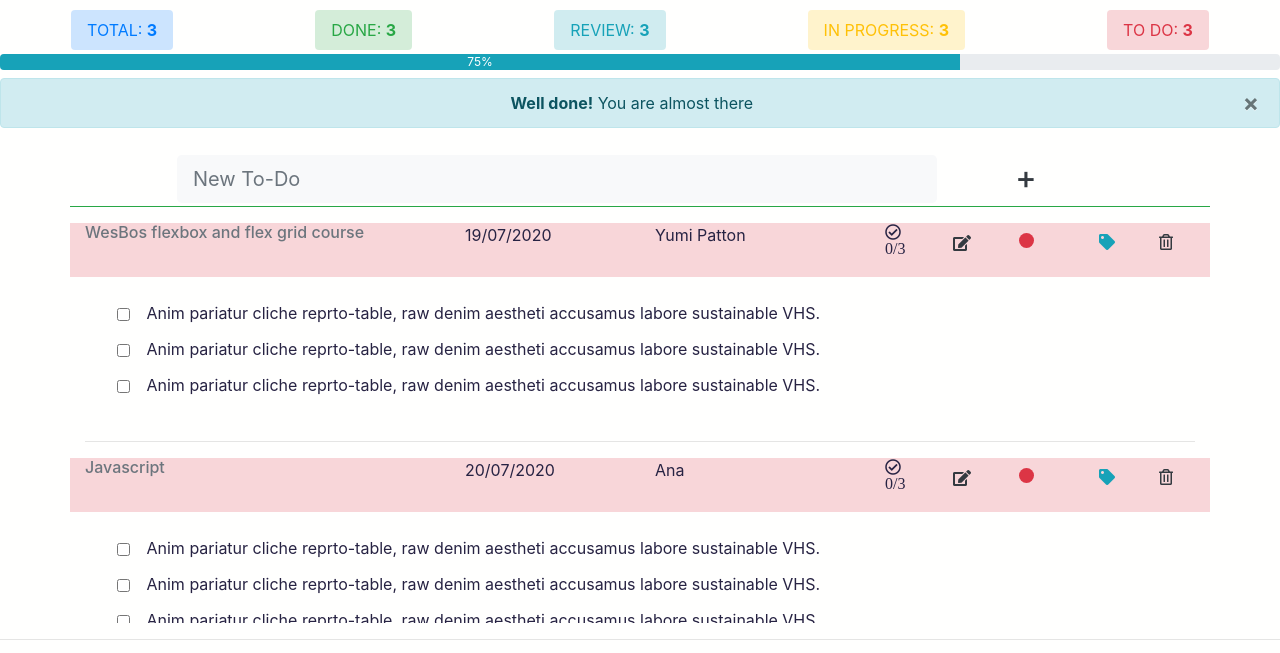
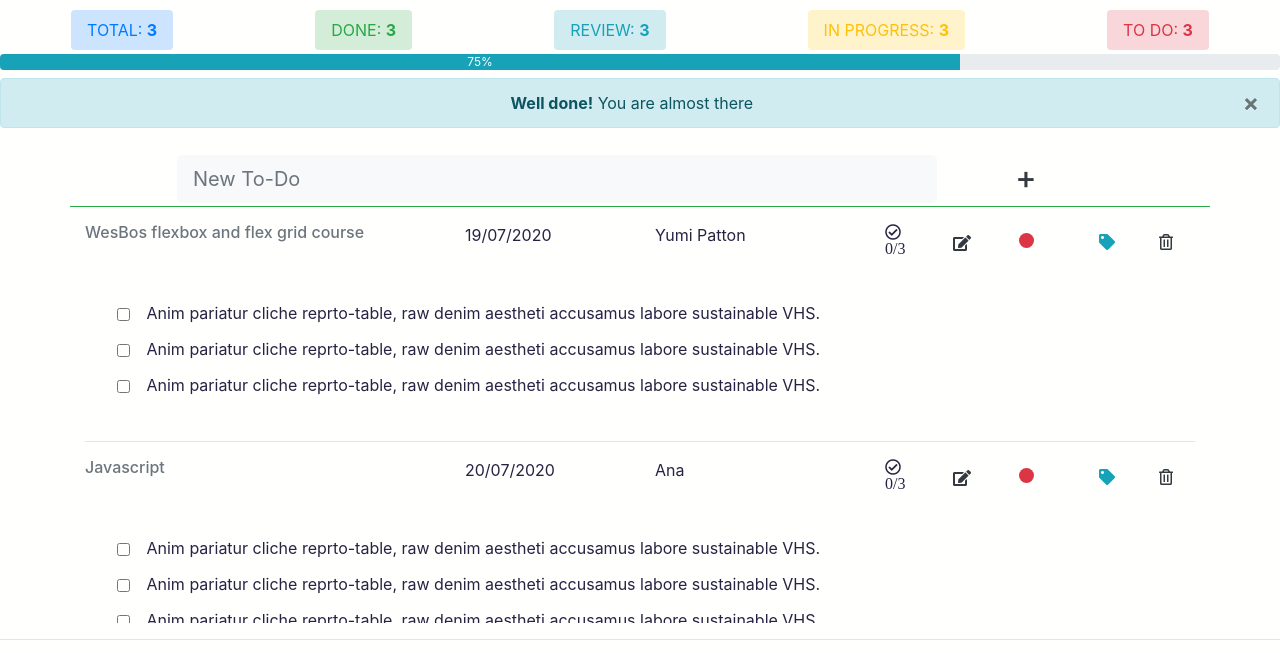
Before and after one commit to agorodinskaya/TeamTaskList-1, a plain HTML site: page index.html in a window 1280 px wide. Shown: the part 66-719 px from the top of the page. Drawn offline with nearby package versions, Linux system fonts and the light colour scheme.

Commit message:
Deleted the background red color

```diff
--- a/index.html
+++ b/index.html
@@ -105,7 +105,7 @@
                     <div class="ps-content">
                         <div class="container">
                             <!--First Task-->
-                            <div class="row task toDo" id="task1">
+                            <div class="row task" id="task1">
                                 <div class="col-lg-4 col-12 taskTitle order-2 order-lg-1">
                                     <a href="#task1Description" class="text-secondary icon ml-0 pl-0 small"
                                     data-toggle="collapse" data-target="#task1Description">
@@ -185,7 +185,7 @@
                             </div>
                             <hr />
                             <!--Second Task -->
-                            <div class="row task toDo" id="task2">
+                            <div class="row task" id="task2">
                                 <div class="col-lg-4 col-12 taskTitle order-2 order-lg-1">
                                     <a href="#task2Description" class="text-secondary icon ml-0 pl-0 small"
                                         data-toggle="collapse" data-target="#task2Description">
@@ -259,7 +259,7 @@
                             </div>
                             <hr />
                             <!--Third Task List-->
-                            <div class="row task toDo" id="task3">
+                            <div class="row task" id="task3">
                                 <div class="col-lg-4 col-12 taskTitle order-2 order-lg-1">
                                     <a href="#task3Description" class="text-secondary icon ml-0 pl-0 small"
                                         data-toggle="collapse" data-target="#task3Description">
```
